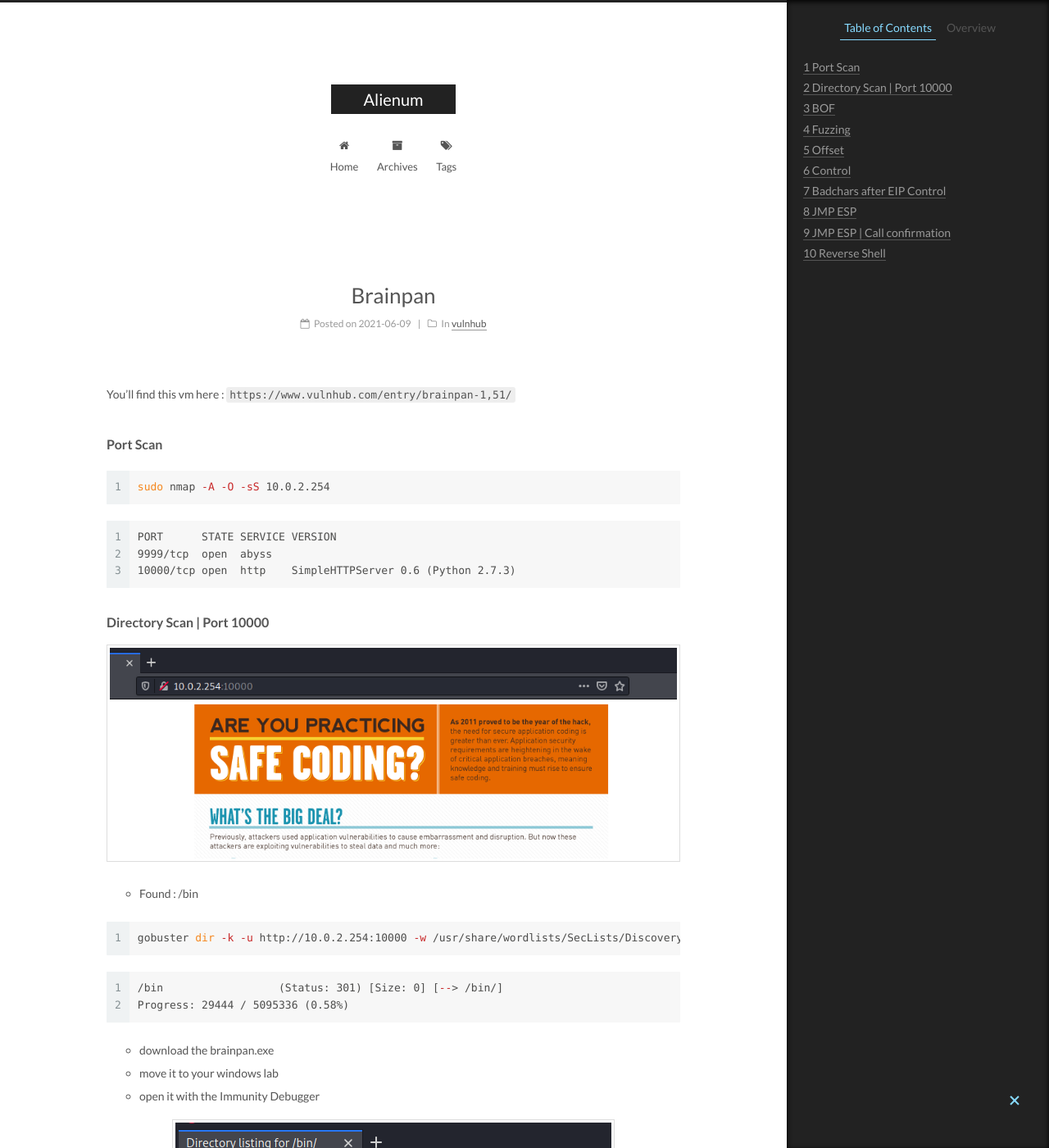
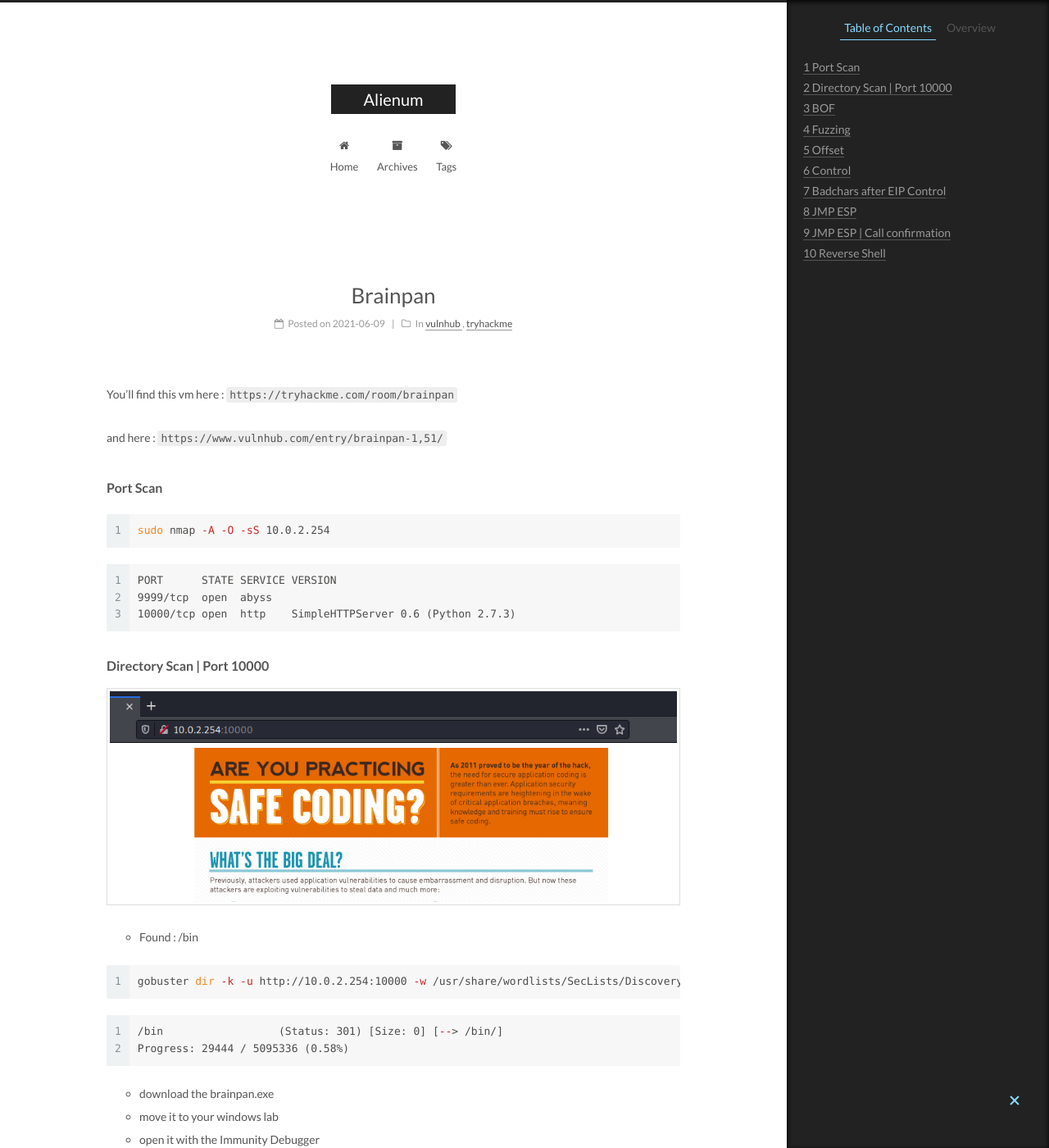
Before and after one commit to AL1ENUM/al1enum.github.io, a Jekyll site: the page built from _posts/2021-06-09-brainpan.md, in a window 1280 px wide and 1400 px high. Shown: the whole window at 82% size. Built offline with Jekyll 4.4.1, drawn with Linux system fonts in a browser that asks for light colours.

Commit message:
Update 2021-06-09-brainpan.md

```diff
--- a/_posts/2021-06-09-brainpan.md
+++ b/_posts/2021-06-09-brainpan.md
@@ -1,11 +1,14 @@
 ---
 layout: post
 title:  "Brainpan"
-categories: [vulnhub]
+categories: [vulnhub,tryhackme]
 tags: [windows, bof]
 ---
 
-You’ll find this vm here : `https://www.vulnhub.com/entry/brainpan-1,51/`
+You’ll find this vm here : `https://tryhackme.com/room/brainpan`
+
+and here : `https://www.vulnhub.com/entry/brainpan-1,51/`
+
 
 #### Port Scan
 
```
